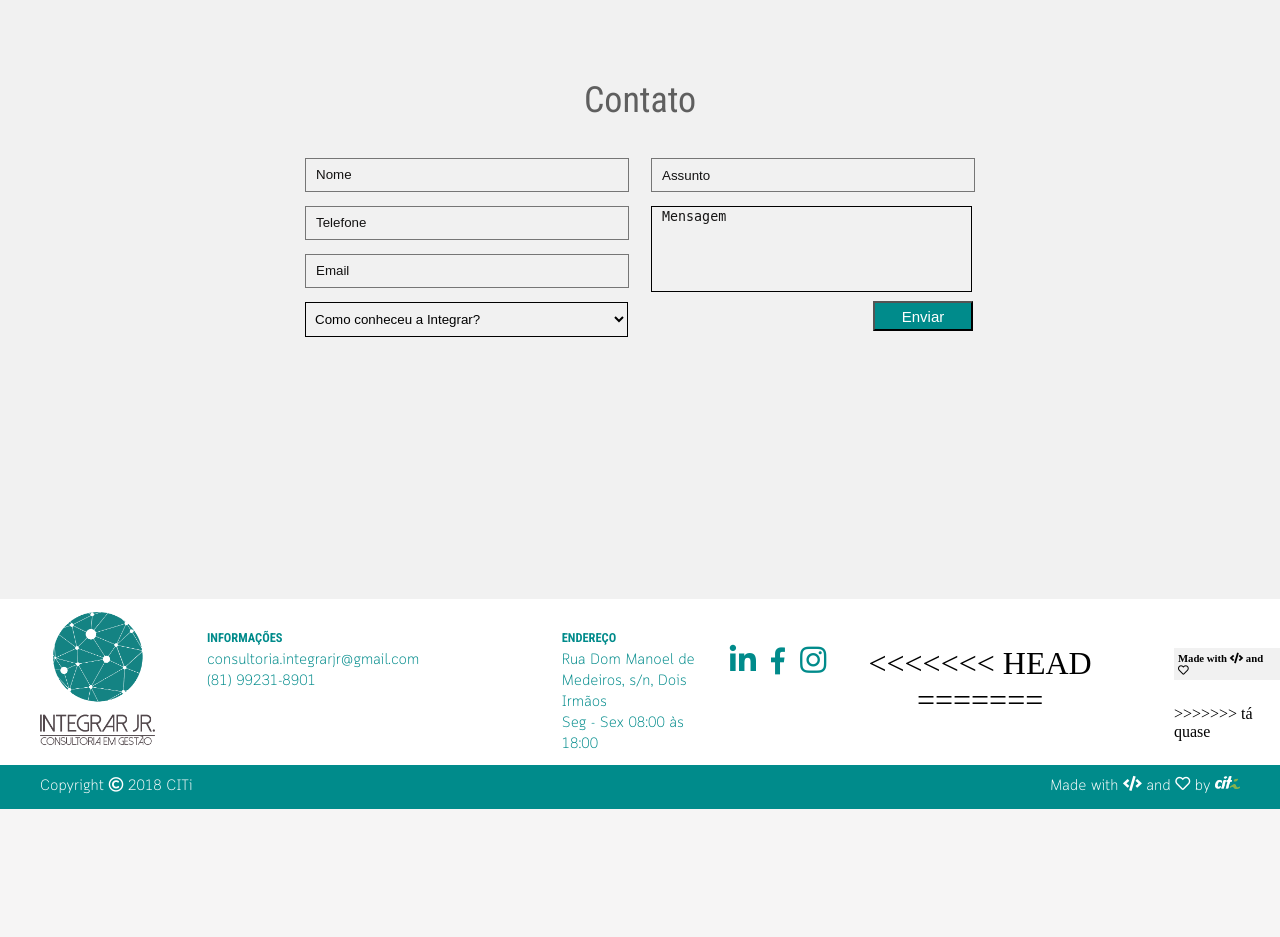
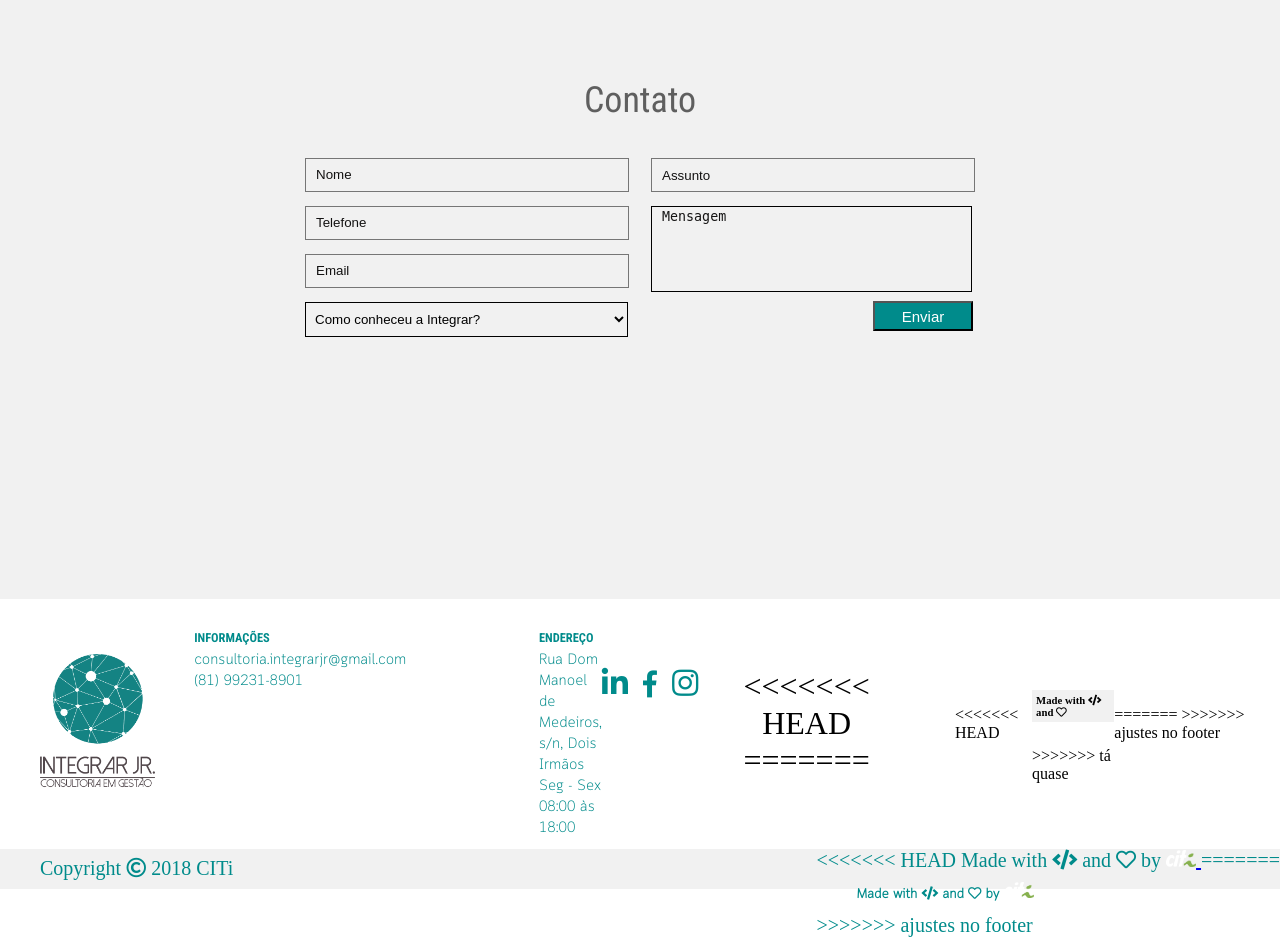
Before and after one commit to citi-onboarding/IntegrarJr, a Django app: page / in a window 1280 px wide. Shown: the part 2433-3370 px from the top of the page. Before the commit the page ends 3242 px from the top, so only its background shows below. Run offline with Django 3.2, Linux system fonts and the light colour scheme; some libraries are stand-ins or nearby versions.

Commit message:
ajustes no footer

```diff
--- a/core/templates/index.html
+++ b/core/templates/index.html
@@ -196,12 +196,15 @@
 <<<<<<< HEAD
 =======
             </div>
+<<<<<<< HEAD
             <div id="vazia">
                 <h6>Made with
                     <i class="fas fa-code"></i> and
                     <i class="far fa-heart"></i></h6>
 >>>>>>> tá quase
             </div>
+=======
+>>>>>>> ajustes no footer
 
             <div id="footer-media">
                 <div id="footer-logo-media">
@@ -210,6 +213,7 @@
                     </a>
                 </div>
                 <div class="footer-son" id="footer-redes-sociais-media">
+<<<<<<< HEAD
 <<<<<<< HEAD
                     <a class="fab fa-linkedin-in" alt="Logo do Linkedin" href="https://www.linkedin.com/company/integrarjr" target="blank"></a>
                     <a class="fab fa-facebook-f" alt="Logo do Facebook" href="https://pt-br.facebook.com/integrarjr" target="blank"></a>
@@ -222,6 +226,11 @@
                         <i class="fas fa-code"></i> and
                         <i class="far fa-heart"></i>></h6>
 >>>>>>> tá quase
+=======
+                    <a class="fab fa-linkedin-in" alt="Logo do Linkedin" href="https://www.linkedin.com/company/integrarjr" target="blank"></a>
+                    <a class="fab fa-facebook-f" alt="Logo do Facebook" href="https://pt-br.facebook.com/integrarjr" target="blank"></a>
+                    <a class="fab fa-instagram" alt="Logo do Instagram" target="blank"></a>
+>>>>>>> ajustes no footer
                 </div>
             </div>
         </span>
@@ -232,6 +241,7 @@
             </div>
 
         <div id="footer-made">
+<<<<<<< HEAD
             Made with
                 <i class="fas fa-code"></i> and
                 <i class="far fa-heart"></i> by
@@ -240,6 +250,16 @@
                 </a>
 
 
+=======
+            <h6>Made with
+                <i class="fas fa-code"></i> and
+                <i class="far fa-heart"></i> by
+                <a href="https://www.citi.org.br">
+                    <img src="{% static "\images\citi-logo.png" %}">
+                </a>
+
+            </h6>
+>>>>>>> ajustes no footer
         </div>
     </div>
 
--- a/static/css/style.css
+++ b/static/css/style.css
@@ -543,7 +543,7 @@ footer {
     margin-bottom: 5px;
 }
 #idEndereco{
-    margin-left: 20%;
+    margin-left: 25%;
     color: #008B8B;
 }
 #idEndereco h5{
@@ -583,26 +583,24 @@ footer p {
 
 #footer-citi {
     display: flex;
-    font-size: 15px;
+    font-size: 20px;
     align-items:center;
-    color: white;
+    color: #008B8B;
     justify-content: space-between;
     padding-left: 40px;
-    background: #008B8B;
-    font-family: 'Cloud_Soft Light', Helvetica, sans-serif;
-    height: 44px;
+    background: #f1f1f1;
 }
 
-#footer-made {
-    margin: 3px 40px;
+#footer-citi h6 {
+    font-family: 'Cloud_Soft Light', Helvetica, sans-serif;
+    margin: 10px 40px;
 }
-#footer-made img{
-    margin-top: 4px;
-    width:25px;
+#footer-citi img{
+    width:30px;
     height: auto;
 }
 #footer-direito, #footer-made{
-    height: 30px;
+    height: 40px;
 }
 .far-fa-copyright{
     height: 7px;
@@ -997,9 +995,8 @@ footer h6{
         color: #008B8B;
         width: 50%;
         text-align: center;
-        padding-left: 30px;
-        margin-left: 30px;
-        margin-bottom: 30px;
+        padding-left: 20px;
+        margin-right: -30px;
     }
     #footer-logo {
         display: none;
@@ -1014,16 +1011,9 @@ footer h6{
     }
     #footer-citi {
         font-size: 12px;
-        padding-left: 30px;
-    }
-    #footer-made{
-        margin: 5px 10px;
     }
     footer i {
         margin-top: 10px;
-    }
-    #footer-made img{
-        margin-top: 2px;
     }
 
     .fa-facebook-f:before {
@@ -1038,12 +1028,9 @@ footer h6{
         margin-bottom: -5px;
         font-weight: bold;
     }
-    #footer-citi img{
+    h6 img{
         width:20px;
         height: auto;
-    }
-    #footer-direito, #footer-made{
-        height: 20px;
     }
 }
 @media (width: 320px) and (height:568px) {
@@ -1069,12 +1056,10 @@ footer h6{
         font-size: 10px;
     }
     #footer-citi img{
-        margin-top: 4px;
         width:15px;
         height: auto;
     }
-    #footer-made{
-        margin: 3px 20px;
+    #footer-citi h6{
+        margin-top: 15px;
     }
-
 }
```
